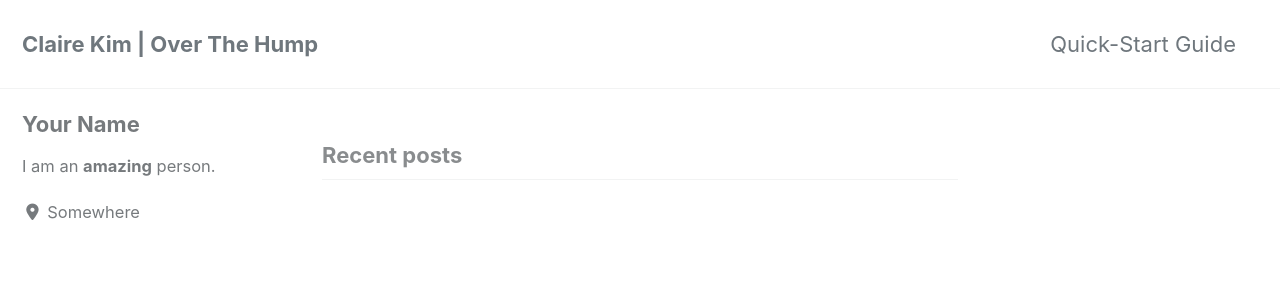
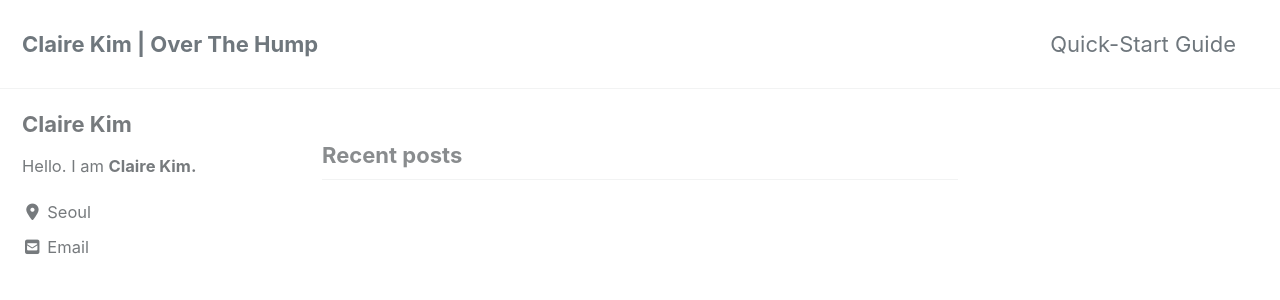
Before and after one commit to claire-m-kim/claire-m-kim.github.io, a Jekyll site: the page built from index.html, in a window 1280 px wide and 900 px high. Shown: the top 300 px of the window. Built offline with Jekyll 4.4.1, drawn with Linux system fonts in a browser that asks for light colours; cached includes are drawn as plain includes; nearby versions of some CDN libraries; the list of posts is cut into pages by our own code.

Commit message:
Update _config.yml

```diff
--- a/_config.yml
+++ b/_config.yml
@@ -107,11 +107,11 @@ analytics:
 
 # Site Author
 author:
-  name             : "Your Name"
+  name             : "Claire Kim"
   avatar           : # path of avatar image, e.g. "/assets/images/bio-photo.jpg"
-  bio              : "I am an **amazing** person."
-  location         : "Somewhere"
-  email            :
+  bio              : "Hello. I am **Claire Kim.**"
+  location         : "Seoul"
+  email            : "claire.mirae.kim@gmail.com"
   links:
     - label: "Email"
       icon: "fas fa-fw fa-envelope-square"
```
